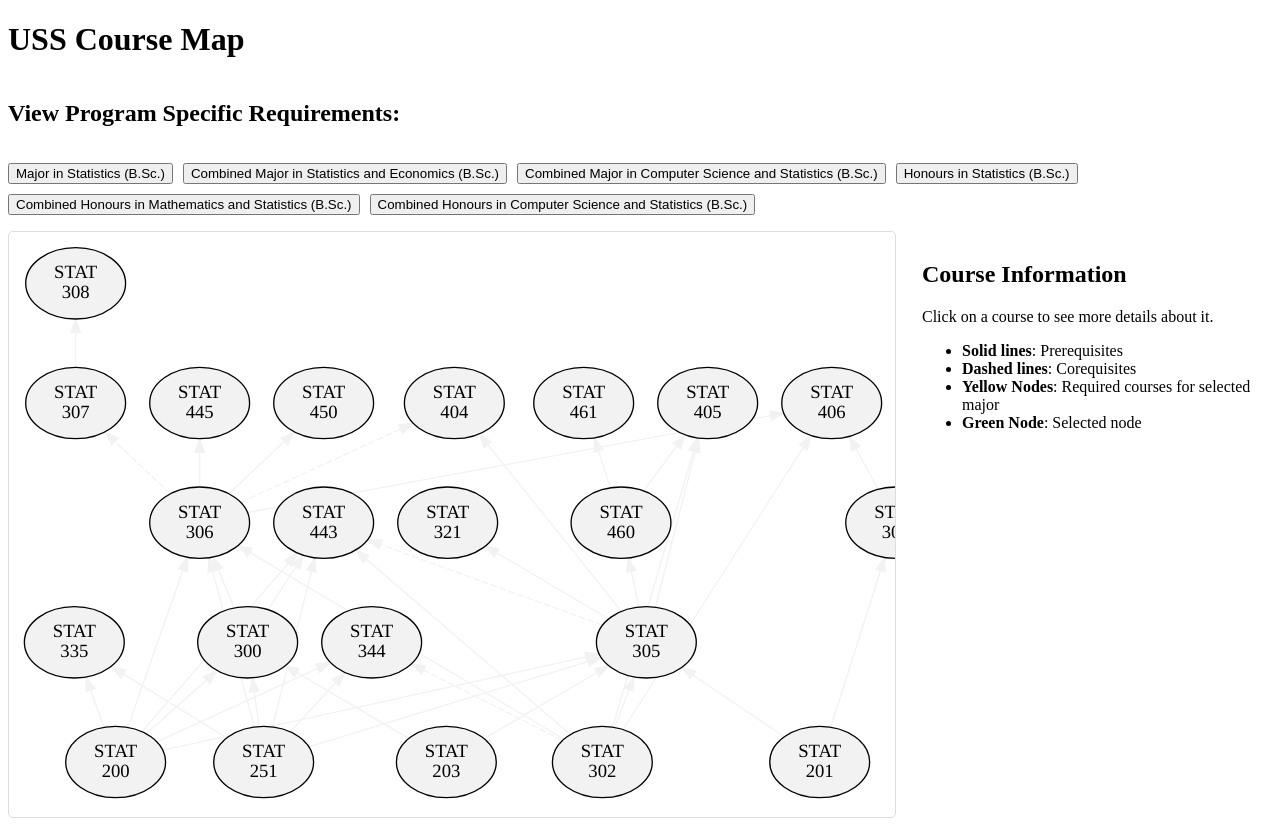
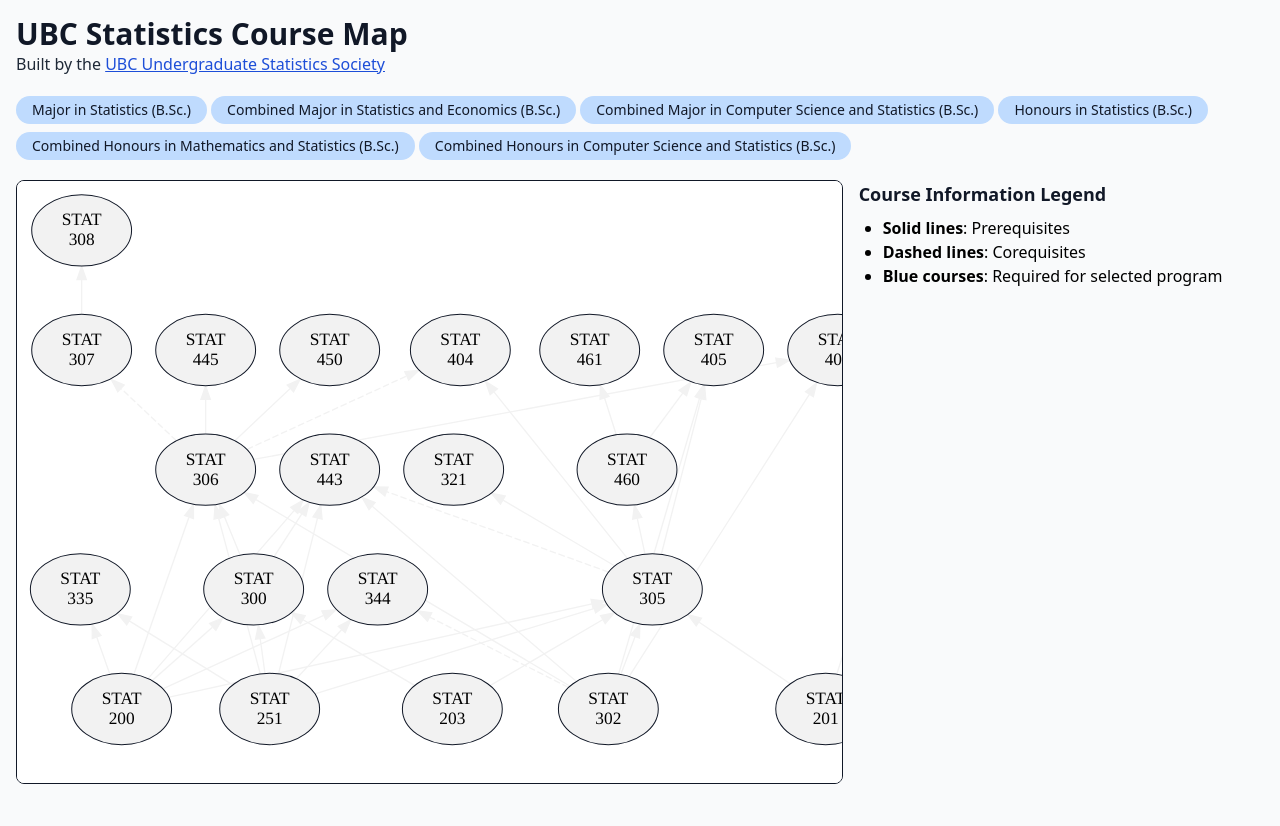
Before and after one commit to rileywheadon/uss-course-map, a Flask app: page / in a window 1280 px wide. After the commit the page ends 784 px from the top, so only its background shows below. Run offline with Flask 3, Linux system fonts and the light colour scheme; some libraries are stand-ins or nearby versions.

Commit message:
Improve styles. (#4)

```diff
--- a/static/main.js
+++ b/static/main.js
@@ -63,13 +63,12 @@ function highlightPrerequisites(node, codeSet) {
     // Extract course code (remove newlines and spaces)
     let courseCode = titleElement.textContent.replace(/\s+/g, '');
 
-     // Make the selected node green
-    node.querySelector('ellipse').setAttribute('fill', 'yellow');
+    // Make the selected node blue
+    node.querySelector('ellipse').setAttribute('fill', '#bfdbfe');
 
     // Highlight incoming edges (arrows pointing TO this node)
     const edges = document.querySelectorAll('.edge');
     edges.forEach(edge => {
-
         const edgeTitle = edge.querySelector('title');
         const edgeText = edgeTitle.textContent.replace(/\s+/g, '');
 
@@ -93,16 +92,7 @@ function highlightPrerequisites(node, codeSet) {
 document.querySelectorAll(".program-button").forEach(btn => {
     btn.addEventListener("click", () => {
         const programName = btn.dataset.program;
-        let h = document.getElementById("viewing-title");
-        if (!h) {
-            h = document.createElement("h3");
-            h.id = "viewing-title";
-            document.getElementById("program-buttons").before(h);
-        }
-        h.textContent = `You are viewing: ${btn.dataset.program} requirements`;
         const nodes = document.querySelectorAll('.node');
-
-        document.getElementById("viewing-title")?.style.setProperty("display", "block");
 
         // Reset all edges to default color
         const allEdges = document.querySelectorAll('g.edge');
@@ -115,7 +105,9 @@ document.querySelectorAll(".program-button").forEach(btn => {
         // Reset all edge polygons
         allEdges.forEach(edge => {
             const edgePolygon = edge.querySelector('polygon');
+            const edgePath = edge.querySelector('path');
             if (edgePolygon) {
+                edgePath.setAttribute('stroke', '#f2f2f2');
                 edgePolygon.setAttribute('stroke', '#f2f2f2');
                 edgePolygon.setAttribute('fill', '#f2f2f2');
             }
@@ -155,9 +147,19 @@ document.addEventListener('DOMContentLoaded', function() {
     // Get all node elements in the SVG
     const nodes = document.querySelectorAll('.node');
 
+    // Set default styles on each node
     nodes.forEach(node => {
         node.addEventListener('click', () => setActiveNode(nodes, node));
         node.style.cursor = 'pointer';
+
+        const ellipse = node.querySelector('ellipse');
+        ellipse.setAttribute('stroke', '#111827');
+        ellipse.setAttribute('stroke-width', '0.75');
+
+        const textElements = node.querySelectorAll('text');
+        textElements.forEach(text => {
+            text.setAttribute('font-size', '13.00');
+        })
     });
 
 });
--- a/static/styles.css
+++ /dev/null
@@ -1,67 +0,0 @@
-.container {
-  display: grid;
-  grid-template-columns: 2fr 1fr;
-  justify-content: center;
-  gap: 16px;
-}
-
-@media (max-width: 1080px) {
-  .container {
-    grid-template-columns: 1fr;
-    grid-template-rows: 1fr auto;
-  }
-}
-.container{
-  display: flex;
-  flex-wrap: wrap;
-}
-
-.container > h2,
-#program-buttons{
-  width: 100%;
-}
-
-#program-buttons{
-  display: flex;
-  flex-wrap: wrap;
-  gap: 10px;
-}
-
-.container-map{
-  flex: 1 1 600px;
-}
-
-.container-info{
-  flex: 0 0 360px;
-}
-
-/* mobile: stack */
-@media (max-width: 700px){
-  .container-map,
-  .container-info{
-    flex: 1 1 100%;
-  }
-}
-
-
-
-.container-map {
-  width: 100%;
-  height: 100%;
-  overflow: auto;
-  border: 1px solid #ddd;
-  border-radius: 5px;
-  padding: 10px;
-  box-sizing: border-box;
-}
-
-.container-info {
-  height: 100%;
-  overflow-y: auto;
-  padding: 10px;
-  box-sizing: border-box;
-}
-
-.course-details {
-  display: none;
-}
--- a/templates/index.html
+++ b/templates/index.html
@@ -4,47 +4,86 @@
 <head>
 	<meta charset="UTF-8">
 	<meta name="viewport" content="width=device-width, initial-scale=1.0">
-    <link rel="stylesheet" href="/static/styles.css">
+	<title>USS STAT Courses</title>
+
+	<!-- Tailwind CSS and Alpine.js CDN -->
+	<script src="https://cdn.tailwindcss.com"></script>
+	<script defer src="https://cdn.jsdelivr.net/npm/alpinejs@3.x.x/dist/cdn.min.js"></script>
+
+	<!-- Local JS -->
 	<script src="/static/main.js" defer></script>
-    <title>USS STAT Courses</title>
 </head>
 
-<body>
-    <h1>USS Course Map</h1>
-    <div class="container">
-        <h2>View Program Specific Requirements:</h2>
-        <div id="program-buttons" data-programs='{{ programs | tojson }}'>
+<body class="p-4 bg-gray-50 w-full min-h-screen md:max-h-screen flex flex-col gap-y-4">
+
+	<!-- Title and Subtitle -->
+	<div>
+		<h1 class="text-gray-900 text-3xl font-bold mb">UBC Statistics Course Map</h1>
+		<h2 class="text-gray-800 text-md">
+			Built by the
+			<a class="text-blue-700 underline" href="https://ubcuss.ca/">UBC Undergraduate Statistics Society</a>
+		</h2>
+	</div>
+
+	<!-- Program selection buttons styled with TailwindCSS and Alpine.js -->
+	<div
+		id="program-buttons"
+		x-data="{ activeProgram: null }"
+		data-programs='{{ programs | tojson }}'
+		class="flex flex-col md:block"
+	>
 		{% for program in programs %}
-                <button class="program-button" data-program="{{ program.program }}">
+			<div
+				class="rounded-full py-1 px-4 mx-[0.5] my-1 inline-block text-sm cursor-pointer program-button"
+				data-program="{{ program.program }}"
+				:class="activeProgram === '{{ program.program }}' ? 'bg-blue-800 text-white' : 'hover:bg-blue-300 bg-blue-200 text-gray-900'"
+				@click="activeProgram = '{{ program.program }}'"
+			>
 				{{program.program}}
-                </button>
+			</div>
 		{% endfor %}
 	</div>
-        <div class="container-map">
+
+	<!-- Course Map and Information Section -->
+	<div class="md:grid md:grid-cols-3 gap-x-4 flex-1 min-w-0 min-h-0">
+
+		<!-- Course Map SVG generated in app.py -->
+		<div class="rounded-lg border border-gray-900 col-span-2 flex-row bg-white overflow-auto h-full p-2">
 			{{ courseMap | safe }}
 		</div>
-        <div class="container-info">
-            <h2>Course Information</h2>
-            <p>Click on a course to see more details about it.</p>
-            <ul>
+
+		<div class="col-span-1 overflow-auto">
+
+			<!-- Course Information Legend (hidden on mobile)-->
+			<div class="hidden md:block">
+				<h2 class="text-lg font-bold mb text-gray-900">Course Information Legend</h2>
+				<ul class="list-disc pl-6 my-2">
 					<li><strong>Solid lines</strong>: Prerequisites</li>
 					<li><strong>Dashed lines</strong>: Corequisites</li>
-                <li><strong>Yellow Nodes</strong>: Required courses for selected major</li>
-                <li><strong>Green Node</strong>: Selected node</li>
+					<li><strong>Blue courses</strong>: Required for selected program</li>
 				</ul>
+			</div>
+
+			<!-- List of Course Descriptions -->
 			{% for course in courseData %}
-            <div class="course-details" id="{{ course.code }}">
-                <h3>{{ course.code }}: {{ course.title }}</h3>
+			<div class="course-details mt-4 hidden" id="{{ course.code }}">
+				<h2 class="text-lg font-bold text-gray-900">{{ course.code }}: {{ course.title }}</h3>
 				<p>{{ course.description }}</p>
-                <p><strong>Credits:</strong> {{ course.credits }}</p>
-                <p><strong>Hours:</strong> {{ course.hours }}</p>
-                <p>
-                    <a href="{{ course.grades_url }}" target="_blank" rel="noopener noreferrer">
+				<ul class="list-disc pl-6 my-2">
+					<li><strong>Credits:</strong> {{ course.credits }}</li>
+					<li><strong>Hours:</strong> {{ course.hours }}</li>
+				</ul>
+				<a
+					class="text-blue-700 underline"
+					href="{{ course.grades_url }}"
+					target="_blank"
+					rel="noopener noreferrer"
+				>
 					View Historical Averages for {{ course.code }}
 				</a>
-                </p>
 			</div>
 			{% endfor %}
+
 		</div>
 
 	</div>
```
Also changed, not shown: README.md. Lines whose indentation alone changed are shown as unchanged.
